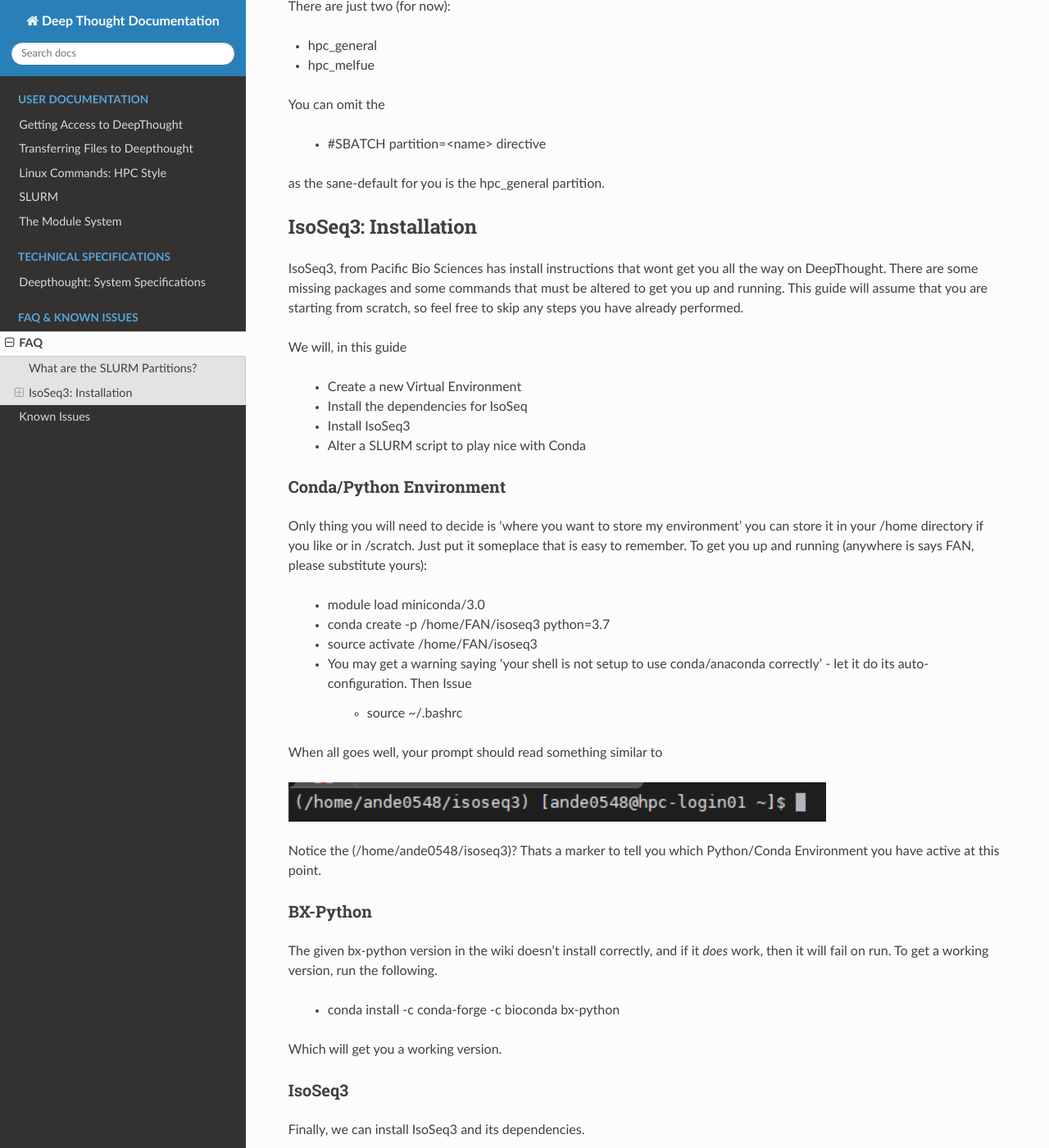
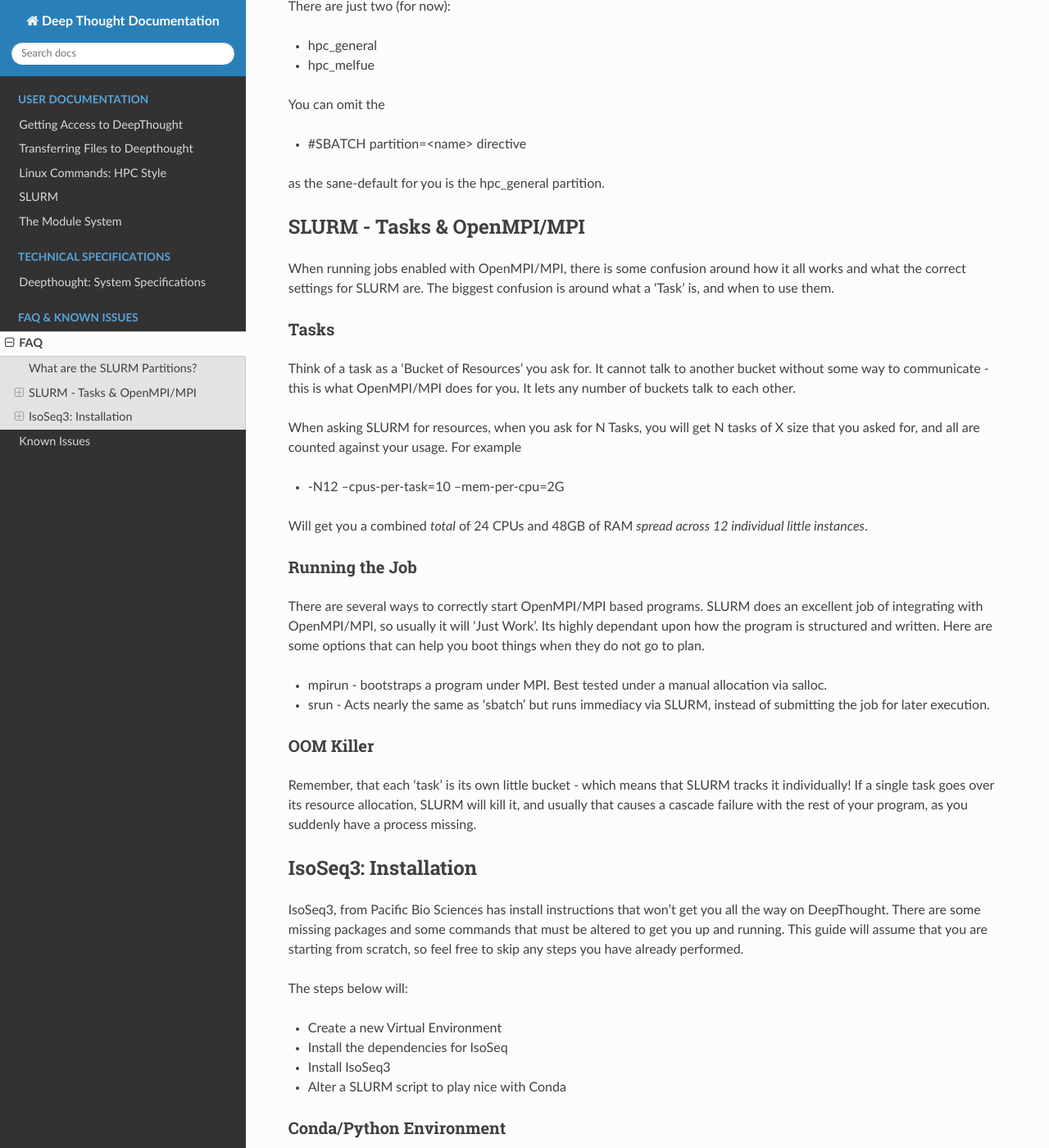
Before and after one commit to flindersuni/DeepThoughtHPC-docs, a Sphinx documentation site: the page built from docs/source/FAQ/faq.rst, in a window 1280 px wide and 1400 px high, scrolled down 292 px. Shown: the whole window at 82% size. Built offline with Sphinx 7.4.7 and the Read the Docs theme 2.0.0, drawn with Linux system fonts in a browser that asks for light colours; some of the changed text lies outside the part shown.

Commit message:
Added MPI FAQ

```diff
--- a/docs/source/FAQ/faq.rst
+++ b/docs/source/FAQ/faq.rst
@@ -13,36 +13,61 @@ There are just two (for now):
 
 You can omit the
 
-    * #SBATCH partition=<name> directive
+* #SBATCH partition=<name> directive
 
 
 as the sane-default for you is the hpc_general partition.
+
+SLURM - Tasks & OpenMPI/MPI
+===========================
+When running jobs enabled with OpenMPI/MPI, there is some confusion around how it all works and what the correct settings for SLURM are. The biggest confusion is around what a 'Task' is, and when to use them.
+
+Tasks
+-----
+Think of a task as a 'Bucket of Resources' you ask for. It cannot talk to another bucket without some way to communicate - this is what OpenMPI/MPI does for you. It lets any number of buckets talk to each other.
+
+When asking SLURM for resources, when you ask for N Tasks, you will get N tasks of X size that you asked for, and all are counted against your usage. For example
+
+* -N12 --cpus-per-task=10 --mem-per-cpu=2G
+
+Will get you a combined *total* of 24 CPUs and 48GB of RAM *spread across 12 individual little instances*.
+
+Running the Job
+----------------
+There are several ways to correctly start OpenMPI/MPI based programs. SLURM does an excellent job of integrating with OpenMPI/MPI, so usually it will 'Just Work'.  Its highly dependant upon how the program is structured and written.  Here are some options that can help you boot things when they do not go to plan.
+
+* mpirun - bootstraps a program under MPI.  Best tested under a manual allocation via salloc.
+* srun - Acts nearly the same as 'sbatch' but runs immediacy via SLURM, instead of submitting the job for later execution.
+
+OOM Killer
+-----------
+Remember, that each 'task' is its own little bucket - which means that SLURM tracks it individually! If a single task goes over its resource allocation, SLURM will kill it, and usually that causes a cascade failure with the rest of your program, as you suddenly have a process missing.
 
 
 IsoSeq3: Installation
 =====================
 
-IsoSeq3, from Pacific Bio Sciences has install instructions that wont get you all the way on DeepThought.  There are some missing packages and some commands that must be altered to get you up and running.
+IsoSeq3, from Pacific Bio Sciences has install instructions that won't get you all the way on DeepThought.  There are some missing packages and some commands that must be altered to get you up and running.
 This guide will assume that you are starting from scratch, so feel free to skip any steps you have already performed.
 
-We will, in this guide
+The steps below will:
 
-    * Create a new Virtual Environment
-    * Install the dependencies for IsoSeq
-    * Install IsoSeq3
-    * Alter a SLURM script to play nice with Conda
+* Create a new Virtual Environment
+* Install the dependencies for IsoSeq
+* Install IsoSeq3
+* Alter a SLURM script to play nice with Conda
 
 Conda/Python Environment
 --------------------------
 Only thing you will need to decide is 'where you want to store my environment' you can store it in your /home directory if you like or in /scratch. Just put it someplace that is easy to remember.
 To get you up and running (anywhere is says FAN, please substitute yours):
 
-    * module load miniconda/3.0
-    * conda create -p /home/FAN/isoseq3 python=3.7
-    * source activate /home/FAN/isoseq3
-    * You may get a warning saying 'your shell is not setup to use conda/anaconda correctly' - let it do its auto-configuration. Then Issue
+* module load miniconda/3.0
+* conda create -p /home/FAN/isoseq3 python=3.7
+* source activate /home/FAN/isoseq3
+* You may get a warning saying 'your shell is not setup to use conda/anaconda correctly' - let it do its auto-configuration. Then Issue
 
-        * source ~/.bashrc
+  * source ~/.bashrc
 
 When all goes well, your prompt should read something similar to
 
@@ -54,7 +79,7 @@ BX-Python
 ----------
 The given bx-python version in the wiki doesn't install correctly, and if it *does* work, then it will fail on run. To get a working version, run the following.
 
-    * conda install -c conda-forge -c bioconda bx-python
+* conda install -c conda-forge -c bioconda bx-python
 
 Which will get you a working version.
 
@@ -63,7 +88,7 @@ IsoSeq3
 
 Finally, we can install IsoSeq3 and its dependencies.
 
-    * conda install -c bioconda isoseq3 pbccs pbcoretools bamtools pysam lima
+* conda install -c bioconda isoseq3 pbccs pbcoretools bamtools pysam lima
 
 
 Will get you all the tools installed into your virtual environment. To test this, you should be able to call the individual commands, like so.
--- a/docs/source/index.rst
+++ b/docs/source/index.rst
@@ -36,12 +36,6 @@ The new Flinders High Performance Computing (HPC) solution is called Deep Though
    FAQ/faq.rst
    FAQ/knownissues.rst
 
-Indices and tables
-==================
-
-* :ref:`genindex`
-* :ref:`modindex`
-* :ref:`search`
 
 Acknowledgements
 ----------------
```
Also changed, not shown: other parts of docs/source/FAQ/faq.rst (+5 -5 lines), docs/source/SLURM/SLURMIntro.md (+1 -1 lines).
